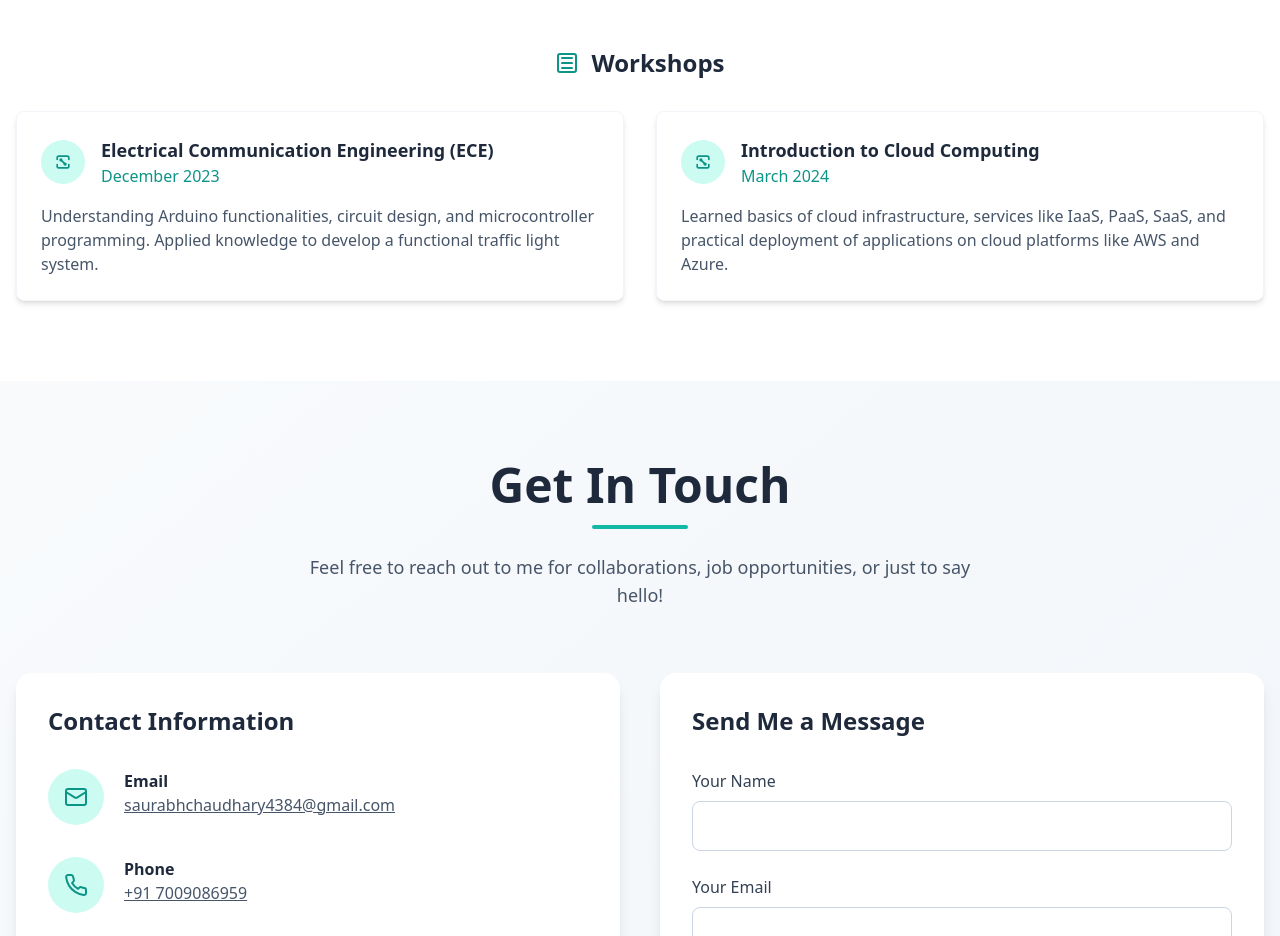
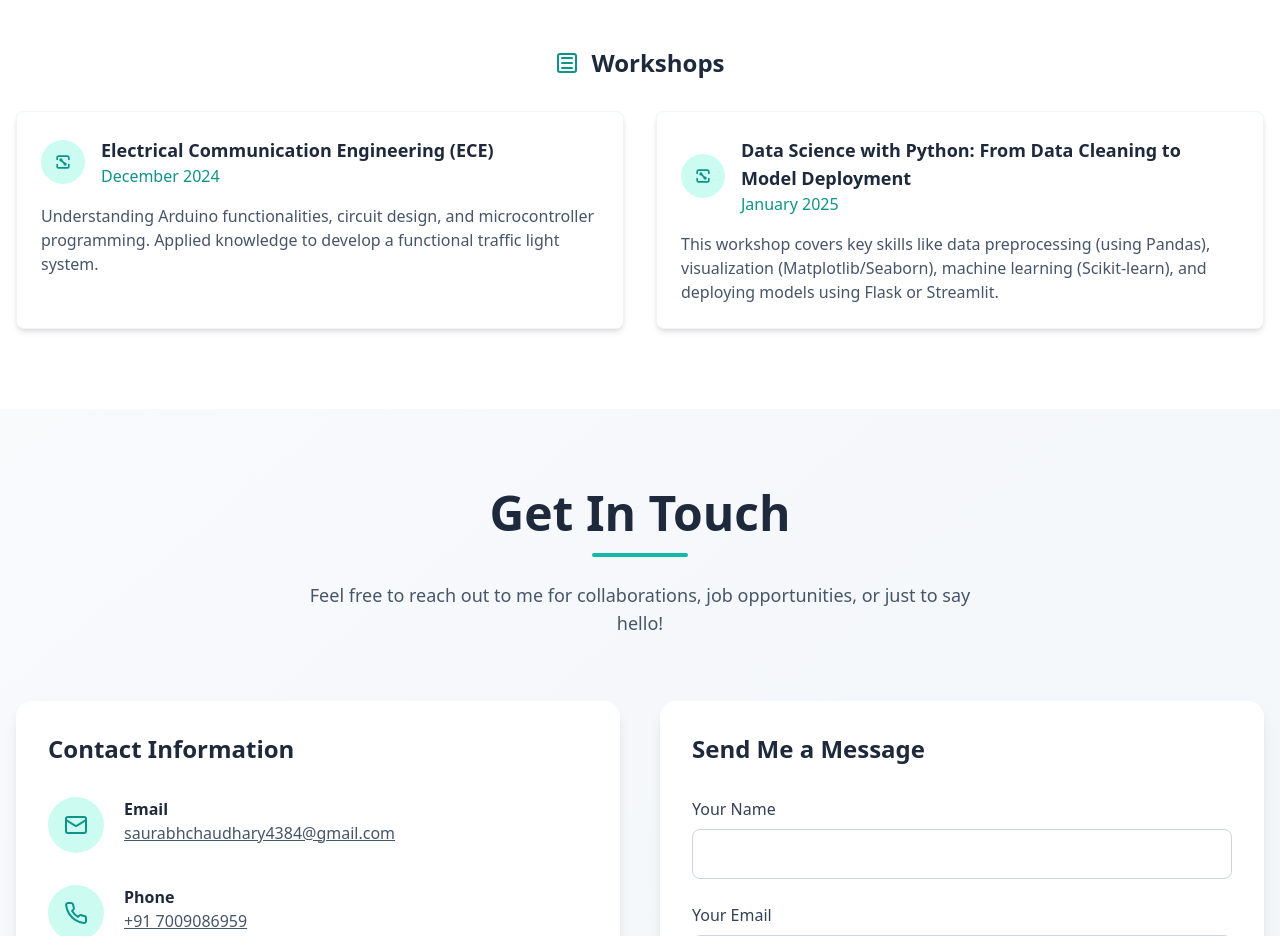
Before and after one commit to saurabhchaudhary05/portf, a React (Vite) app: page / in a window 1280 px wide. Shown: the part 6000-6936 px from the top of the page. Built offline with nearby package versions, Linux system fonts and the light colour scheme.

Commit message:
Update Certificates.tsx

```diff
--- a/src/components/Certificates.tsx
+++ b/src/components/Certificates.tsx
@@ -51,12 +51,12 @@ const Certificates = () => {
     {
       title: "Electrical Communication Engineering (ECE)",
       description: "Understanding Arduino functionalities, circuit design, and microcontroller programming. Applied knowledge to develop a functional traffic light system.",
-      date: "December 2023"
+      date: "December 2024"
     },
     {
-      title: "Introduction to Cloud Computing",
-      description: "Learned basics of cloud infrastructure, services like IaaS, PaaS, SaaS, and practical deployment of applications on cloud platforms like AWS and Azure.",
-      date: "March 2024"
+      title: "Data Science with Python: From Data Cleaning to Model Deployment",
+      description: "This workshop covers key skills like data preprocessing (using Pandas), visualization (Matplotlib/Seaborn), machine learning (Scikit-learn), and deploying models using Flask or Streamlit.",
+      date: "January 2025"
     }
   ];
 
```
